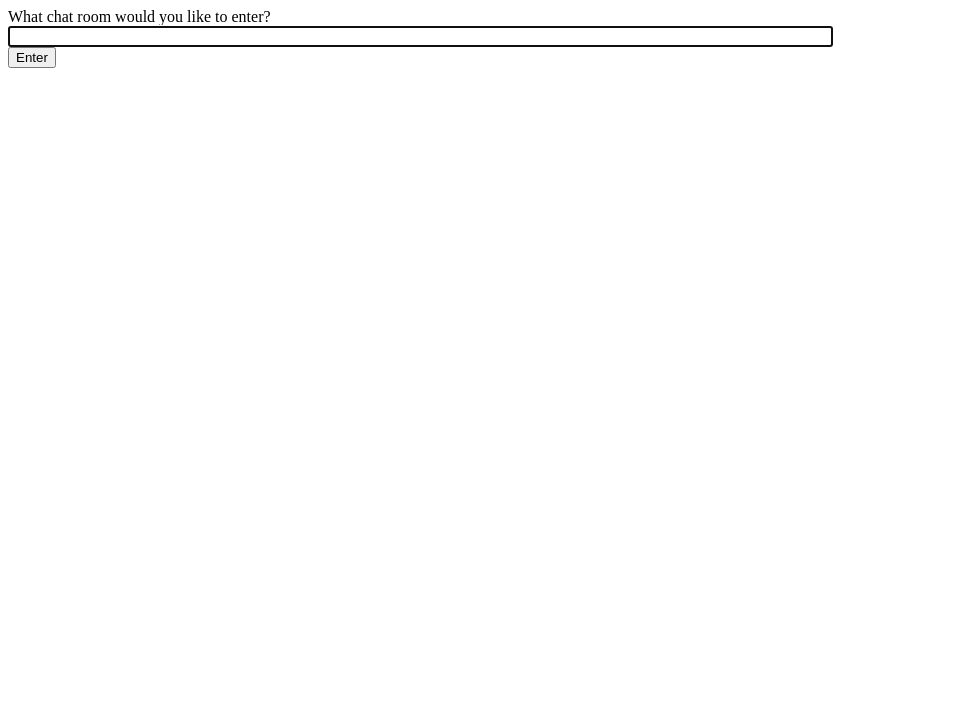
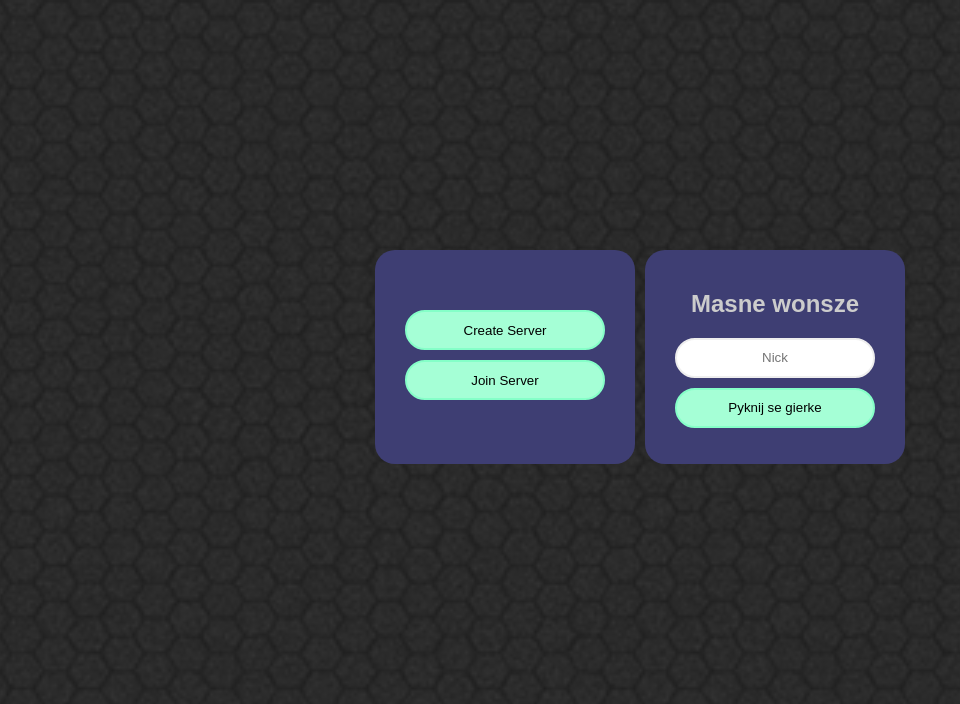
Before and after one commit to j-bodek/slitherio-like-game, a Django app: page /game/ in a window 1280 px wide. Shown: the top 704 px of the page, without its empty margins (0-960 px from the left). Run offline with Django 3.2, Linux system fonts and the light colour scheme.

Commit message:
'main_page'

```diff
--- a/warms/game/templates/game/game_room.html
+++ b/warms/game/templates/game/game_room.html
@@ -1,4 +1,3 @@
-<!DOCTYPE html>
 {% load static %}
 <html>
 <head>
--- a/warms/game/templates/game/index.html
+++ b/warms/game/templates/game/index.html
@@ -1,13 +1,50 @@
-<!DOCTYPE html>
+{% load static %}
 <html>
 <head>
     <meta charset="utf-8"/>
+    <link rel="stylesheet" href="{% static 'styles/main.css' %}">
     <title>Chat Rooms</title>
 </head>
 <body>
-    What chat room would you like to enter?<br>
-    <input id="room-name-input" type="text" size="100"><br>
-    <input id="room-name-submit" type="button" value="Enter">
+
+
+    <div class='container'>
+
+        <div class='create_server'>
+
+            <div class='close' style='display: none;'>✖</div>
+
+            <form id='choose_server_form' action="">
+                <button type='button' id='create_server_btn'>Create Server</button>
+                <button type='button' id='join_server_btn'>Join Server</button>
+            </form>
+
+            <form id='create_server_form' action="" style="display:none">
+                <input id="room-name-input" type="text" size="100" placeholder="Server Id">
+                <button>Pyknij se gierke</button>
+            </form>
+
+            <form id='join_server_form' action="" style="display:none">
+                <input type="text" placeholder="Server Id">
+                <button>Join</button>
+            </form>
+
+        </div>
+
+
+        <div class='play'>
+            <h2 class='title'>Masne wonsze</h2>
+            <form action="">
+                <input type="text" placeholder="Nick">
+                <button id="room-name-submit" type="button">Pyknij se gierke</button>
+            </form>
+        </div>
+
+    </div>
+
+
+
+
 
     <script>
         document.querySelector('#room-name-input').focus();
@@ -22,5 +59,6 @@
             window.location.pathname = '/game/' + roomName + '/';
         };
     </script>
+    <script  src={% static 'js/starting.js' %}></script>
 </body>
 </html>
--- a/warms/static/js/game.js
+++ b/warms/static/js/game.js
@@ -82,7 +82,7 @@ chatSocket.onmessage = function (e) {
         winner_score_box = document.getElementById(winner)
         winner_score = parseInt(winner_score_box.textContent.slice(-5, -4)) + 1
 
-        if (winner_score == 2) {
+        if (winner_score == 3) {
             score_box.innerHTML = winner.replace('_score', '') + ' won!'
         } else {
             winner_score_box.textContent = winner_score_box.textContent.slice(0, -5) + winner_score + ' / 3'
@@ -113,7 +113,7 @@ chatSocket.onmessage = function (e) {
             }))
 
             // if one user won redirect
-            if (winner_score == 2) {
+            if (winner_score == 3) {
                 window.location.href = "http://127.0.0.1:8000/game";
             }
 
--- a/warms/static/styles/main.css
+++ b/warms/static/styles/main.css
@@ -71,7 +71,7 @@ img {
     display: flex;
     /* padding: 40px 60px; */
     position: absolute;
-    left: calc(50% - 395px);
+    left: calc(50% - 265px);
     top: calc(50vh - 150px);
     /* border-radius: 20px; */
     text-align: center;
@@ -124,7 +124,7 @@ img {
 }
 
 .play {
-    margin: 0px 5px;
+    margin-left: 10px;
 }
 
 .create_server {
```
